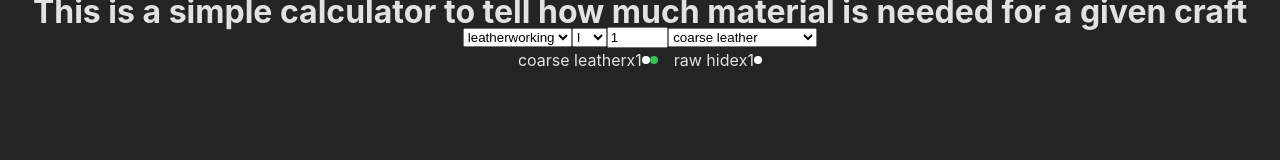
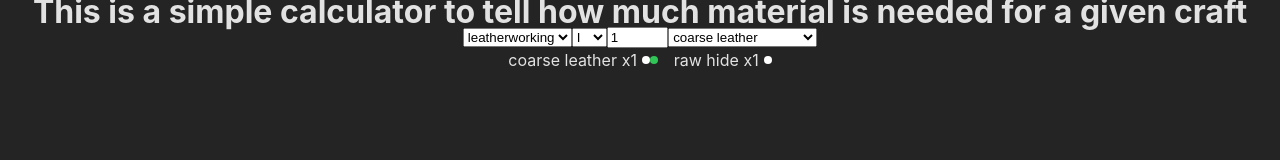
Before and after one commit to iceandfirewes/Craftbound-Material-Calculator, a React (Vite) app: page / in a window 1280 px wide. Shown: the top 160 px of the page. Built offline with nearby package versions, Linux system fonts and the light colour scheme.

Commit message:
fix spacing

```diff
--- a/src/Calculator.jsx
+++ b/src/Calculator.jsx
@@ -74,7 +74,7 @@ function createIngredientDiv(material, amount, raritiesRequest) {
   {
     const [, ...raritiesRequestExceptFirst] = raritiesRequest
     raritiesDisplay = <>
-      <i className="rarityRequestArrow" style={{borderColor:rarityColor[raritiesRequest[0]]}}></i>
+      <span className="rarityRequestArrow" style={{borderColor:rarityColor[raritiesRequest[0]]}}></span>
       {raritiesRequestExceptFirst.map(rarity => (<span className="rarity" style={{backgroundColor: rarityColor[rarity]}}/>))}
     </>
   }
@@ -87,8 +87,7 @@ function createIngredientDiv(material, amount, raritiesRequest) {
   return <div className="ingredients">
     {/*material color to name to amount*/}
     <div>{material.name}</div>
-    <div>x{amount}</div>
-    {/*rarities.map(rarity => (<span className="rarity" style={{backgroundColor: rarityColor[rarity]}}/>))*/}
+    <div className="ingredients--amount">x{amount}</div>
     {raritiesDisplay}
   </div>
 }
--- a/src/index.css
+++ b/src/index.css
@@ -36,11 +36,9 @@ text-align: center;
 .ingredients {
   display: flex;
 }
-.rarity {
-  margin-top: .5em;
-  width: .5em;
-  height: .5em;
-  border-radius: 50%;
+.ingredients--amount {
+  margin-left: .3em;
+  margin-right: .3em;
 }
 .rarityRequestArrow {
   margin-top: .6em;
@@ -50,3 +48,9 @@ text-align: center;
   height: .2em;
   transform: rotate(-135deg);
 }
+.rarity {
+  margin-top: .5em;
+  width: .5em;
+  height: .5em;
+  border-radius: 50%;
+}
```
